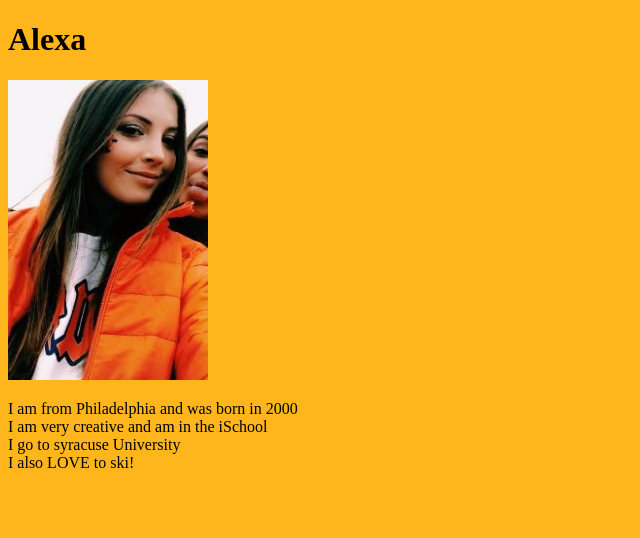
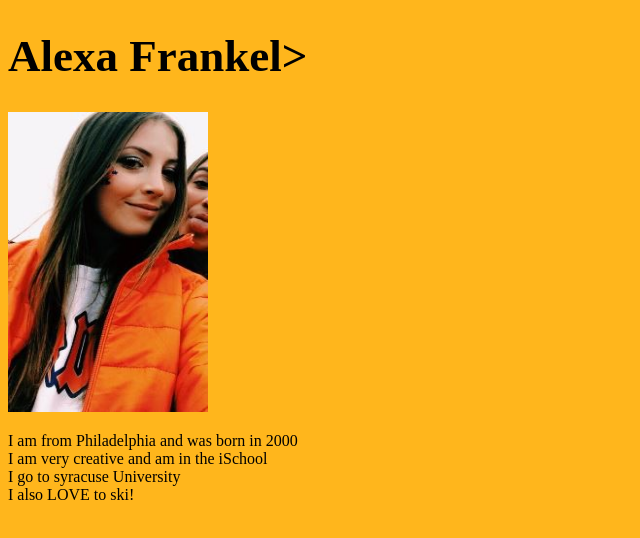
Before and after one commit to alexafrankel/alexafrankel.github.io, a plain HTML site: page index.html in a window 1280 px wide. Shown: the whole page, without its empty margins (0-640 px from the left). Drawn offline with Linux system fonts and the light colour scheme.

Commit message:
Update index.html

```diff
--- a/index.html
+++ b/index.html
@@ -3,7 +3,7 @@
 <body style="background-color: #ffb61c;">
 
 
-<h1>Alexa <Frankel></h1>
+<h1 style="font-size: 45px;">Alexa Frankel></h1>
 <p><img src="ME!.JPG" width="200" height = "300"></p>
 
 <p>I am from Philadelphia and was born in 2000 <br>
```
